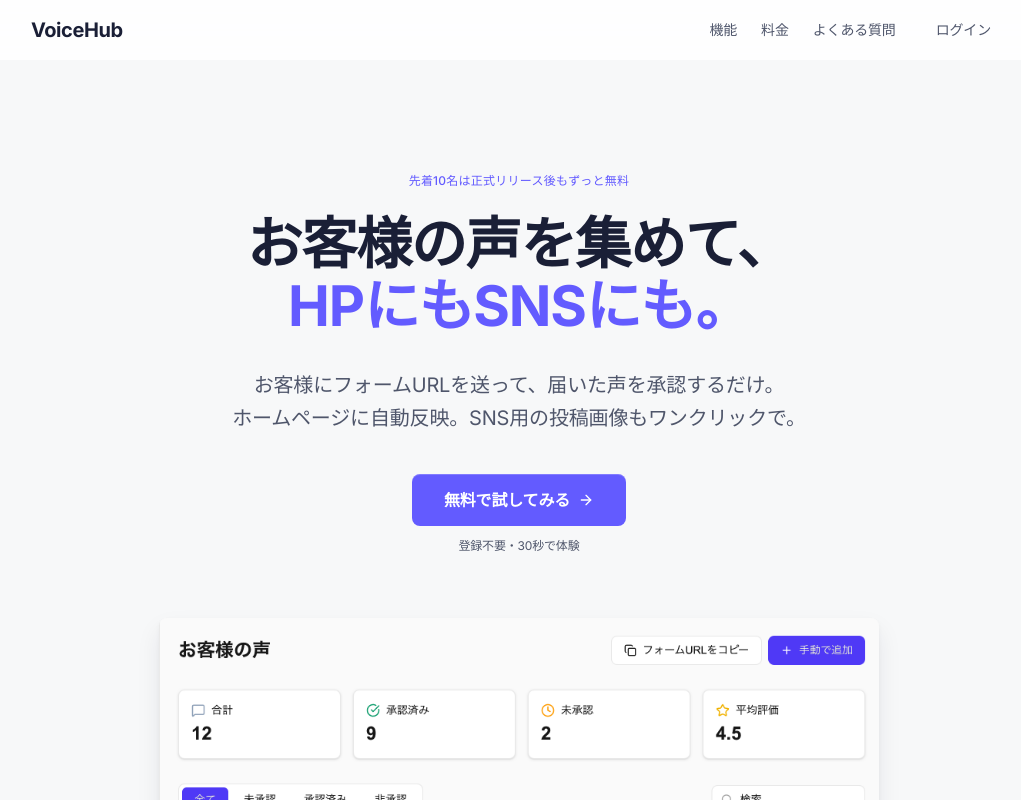
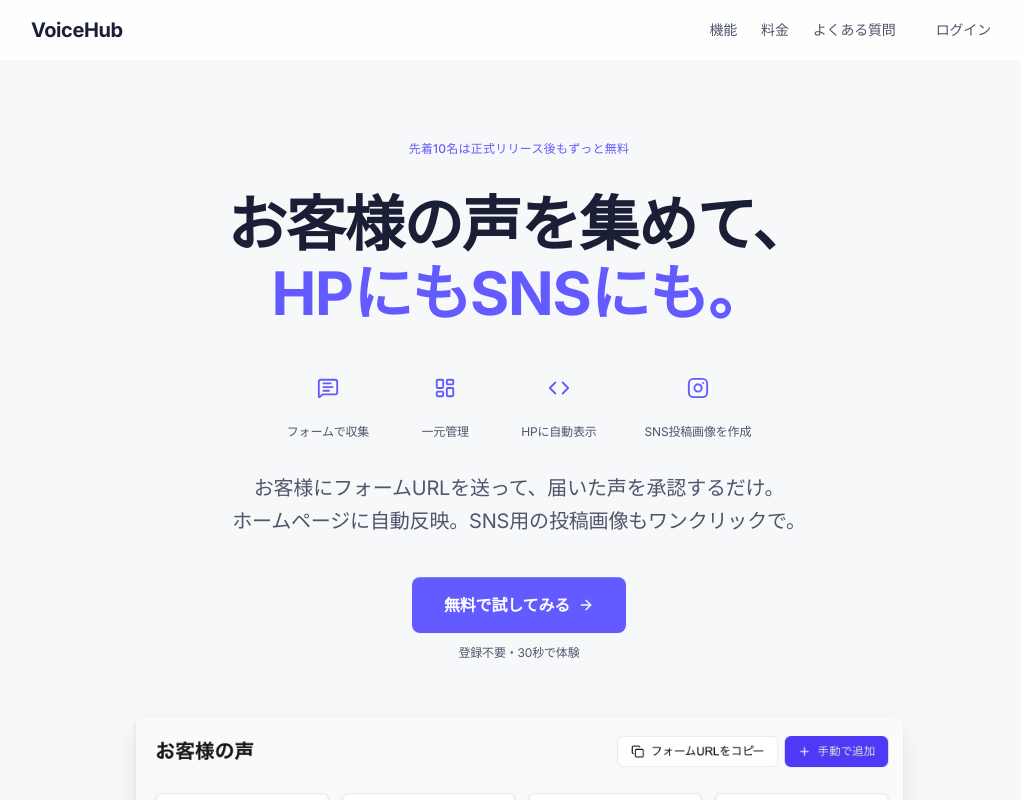
Before and after one commit to forRR444/voice-hub, a Next.js app: page / in a window 1280 px wide. Shown: the top 800 px of the page, without its empty margins (121-1142 px from the left). Built offline with nearby package versions, Linux system fonts and the light colour scheme; no server answers.

Commit message:
fix: Heroセクションのサイズ感をmainと統一、アイコン4つを復活

```diff
--- a/src/app/page.tsx
+++ b/src/app/page.tsx
@@ -27,16 +27,46 @@ export default function Home() {
       <TestimonialToast />
 
       {/* ── Hero ── */}
-      <section className="pt-20 pb-16 sm:pt-28 sm:pb-24">
-        <div className="max-w-3xl mx-auto px-6 text-center">
-          <p className="text-label text-[var(--brand)] mb-6">
+      <section className="pt-14 pb-16 sm:pt-20 sm:pb-24">
+        <div className="max-w-4xl mx-auto px-5 sm:px-6 text-center">
+          <p className="text-label text-[var(--brand)] mb-6 sm:mb-8">
             先着10名は正式リリース後もずっと無料
           </p>
-          <h1 className="text-[1.75rem] sm:text-[3.5rem] font-bold text-[var(--ink)] leading-[1.1] tracking-[-0.022em]">
+          <h1 className="text-[1.65rem] sm:text-5xl md:text-6xl font-bold text-[var(--ink)] leading-[1.15] tracking-[-0.022em]">
             お客様の声を集めて、
             <br />
             <span className="text-[var(--brand)]">HPにもSNSにも。</span>
           </h1>
+          <div className="mt-6 sm:mt-8 flex justify-center gap-6 sm:gap-12">
+            <div className="flex flex-col items-center gap-1.5 sm:gap-2">
+              <div className="w-11 h-11 sm:w-14 sm:h-14 bg-[var(--canvas)] rounded-lg flex items-center justify-center">
+                <MessageSquareText size={18} className="text-[var(--brand)] sm:hidden" />
+                <MessageSquareText size={22} className="text-[var(--brand)] hidden sm:block" />
+              </div>
+              <span className="text-[10px] sm:text-xs text-[var(--slate)]">フォームで収集</span>
+            </div>
+            <div className="flex flex-col items-center gap-1.5 sm:gap-2">
+              <div className="w-11 h-11 sm:w-14 sm:h-14 bg-[var(--canvas)] rounded-lg flex items-center justify-center">
+                <LayoutDashboard size={18} className="text-[var(--brand)] sm:hidden" />
+                <LayoutDashboard size={22} className="text-[var(--brand)] hidden sm:block" />
+              </div>
+              <span className="text-[10px] sm:text-xs text-[var(--slate)]">一元管理</span>
+            </div>
+            <div className="flex flex-col items-center gap-1.5 sm:gap-2">
+              <div className="w-11 h-11 sm:w-14 sm:h-14 bg-[var(--canvas)] rounded-lg flex items-center justify-center">
+                <Code size={18} className="text-[var(--brand)] sm:hidden" />
+                <Code size={22} className="text-[var(--brand)] hidden sm:block" />
+              </div>
+              <span className="text-[10px] sm:text-xs text-[var(--slate)]">HPに自動表示</span>
+            </div>
+            <div className="flex flex-col items-center gap-1.5 sm:gap-2">
+              <div className="w-11 h-11 sm:w-14 sm:h-14 bg-[var(--canvas)] rounded-lg flex items-center justify-center">
+                <Instagram size={18} className="text-[var(--brand)] sm:hidden" />
+                <Instagram size={22} className="text-[var(--brand)] hidden sm:block" />
+              </div>
+              <span className="text-[10px] sm:text-xs text-[var(--slate)]">SNS投稿画像を作成</span>
+            </div>
+          </div>
           <p className="mt-6 sm:mt-8 text-base sm:text-xl text-[var(--slate)] max-w-2xl mx-auto leading-relaxed">
             お客様にフォームURLを送って、届いた声を承認するだけ。
             <br className="hidden md:block" />
@@ -45,14 +75,14 @@ export default function Home() {
           <div className="mt-8 sm:mt-10 flex flex-col items-center gap-3">
             <Link
               href="/try"
-              className="inline-flex items-center justify-center gap-2 px-7 py-3 sm:px-8 sm:py-3.5 text-sm sm:text-base font-semibold bg-[var(--brand)] text-white rounded-lg shadow-[inset_0_1px_0_rgba(255,255,255,0.2)] hover:brightness-110 transition"
+              className="inline-flex items-center justify-center gap-2 px-6 py-3 sm:px-8 sm:py-4 text-sm sm:text-base font-semibold bg-[var(--brand)] text-white rounded-lg shadow-[inset_0_1px_0_rgba(255,255,255,0.2)] hover:brightness-110 transition"
             >
               無料で試してみる
               <ArrowRight size={16} />
             </Link>
             <span className="text-xs text-[var(--slate)]">登録不要・30秒で体験</span>
           </div>
-          <div className="mt-12 sm:mt-16 max-w-3xl mx-auto">
+          <div className="mt-10 sm:mt-14 max-w-3xl mx-auto">
             <img
               src="/Dashboard.png"
               alt="VoiceHub ダッシュボード画面"
```
